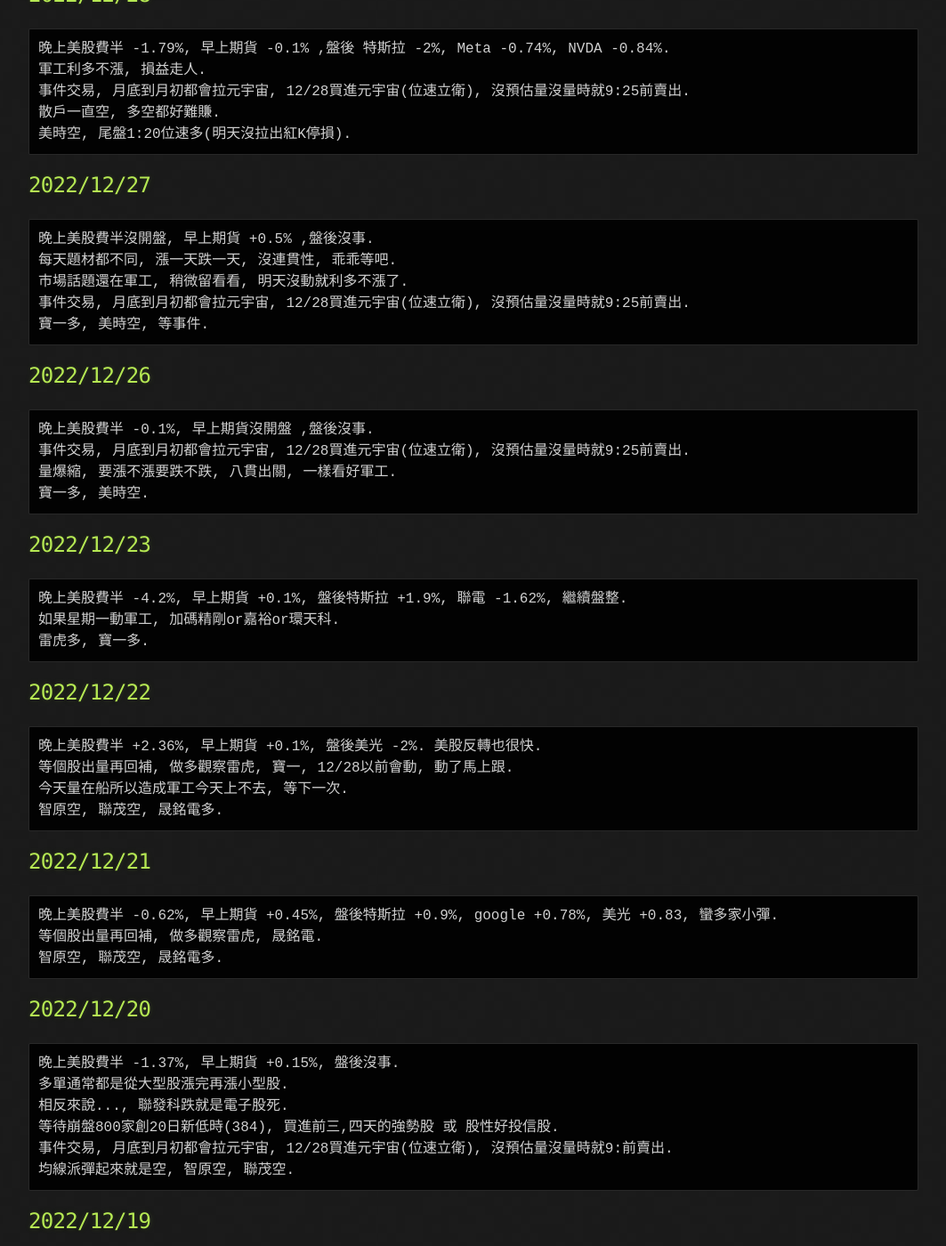
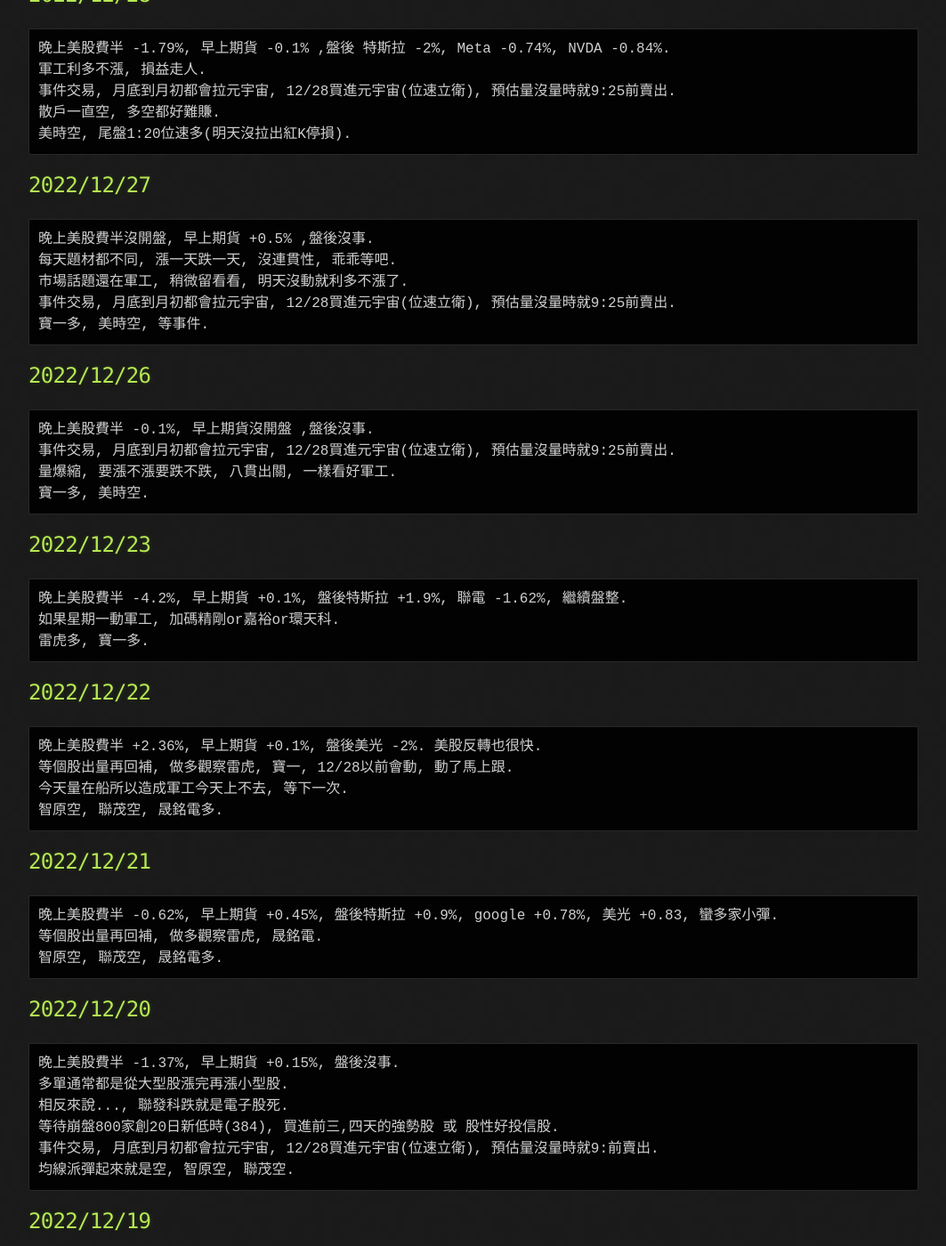
Before and after one commit to lepg5487/Stock_God, a Jekyll site: the page built from index.md, in a window 1280 px wide and 1400 px high, scrolled down 602 px. Shown: the whole window at 89% size, without its empty margins (108-1171 px from the left). Built offline with Jekyll 4.4.1, drawn with Linux system fonts in a browser that asks for light colours; our own code applies the rules of GitHub Pages for plain Markdown files.

Commit message:
Update index.md

````diff
--- a/index.md
+++ b/index.md
@@ -22,7 +22,7 @@
 ```
 晚上美股費半 -1.79%, 早上期貨 -0.1% ,盤後 特斯拉 -2%, Meta -0.74%, NVDA -0.84%.
 軍工利多不漲, 損益走人.
-事件交易, 月底到月初都會拉元宇宙, 12/28買進元宇宙(位速立衛), 沒預估量沒量時就9:25前賣出.
+事件交易, 月底到月初都會拉元宇宙, 12/28買進元宇宙(位速立衛), 預估量沒量時就9:25前賣出.
 散戶一直空, 多空都好難賺.
 美時空, 尾盤1:20位速多(明天沒拉出紅K停損).
 ```
@@ -32,14 +32,14 @@
 晚上美股費半沒開盤, 早上期貨 +0.5% ,盤後沒事.
 每天題材都不同, 漲一天跌一天, 沒連貫性, 乖乖等吧.
 市場話題還在軍工, 稍微留看看, 明天沒動就利多不漲了.
-事件交易, 月底到月初都會拉元宇宙, 12/28買進元宇宙(位速立衛), 沒預估量沒量時就9:25前賣出.
+事件交易, 月底到月初都會拉元宇宙, 12/28買進元宇宙(位速立衛), 預估量沒量時就9:25前賣出.
 寶一多, 美時空, 等事件.
 ```
 
 ## 2022/12/26
 ```
 晚上美股費半 -0.1%, 早上期貨沒開盤 ,盤後沒事.
-事件交易, 月底到月初都會拉元宇宙, 12/28買進元宇宙(位速立衛), 沒預估量沒量時就9:25前賣出.
+事件交易, 月底到月初都會拉元宇宙, 12/28買進元宇宙(位速立衛), 預估量沒量時就9:25前賣出.
 量爆縮, 要漲不漲要跌不跌, 八貫出關, 一樣看好軍工.
 寶一多, 美時空.
 ```
@@ -72,7 +72,7 @@
 多單通常都是從大型股漲完再漲小型股.
 相反來說..., 聯發科跌就是電子股死.
 等待崩盤800家創20日新低時(384), 買進前三,四天的強勢股 或 股性好投信股.
-事件交易, 月底到月初都會拉元宇宙, 12/28買進元宇宙(位速立衛), 沒預估量沒量時就9:前賣出.
+事件交易, 月底到月初都會拉元宇宙, 12/28買進元宇宙(位速立衛), 預估量沒量時就9:前賣出.
 均線派彈起來就是空, 智原空, 聯茂空.
 ```
 
````
